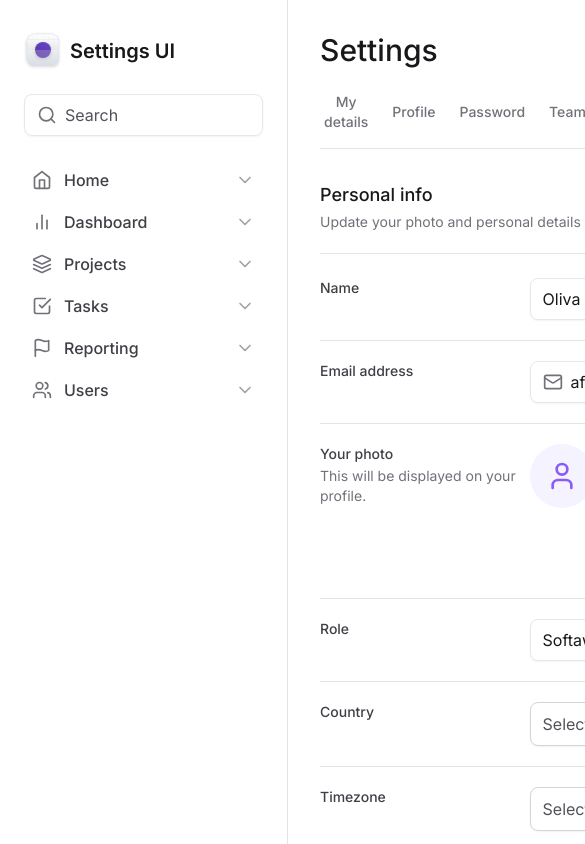
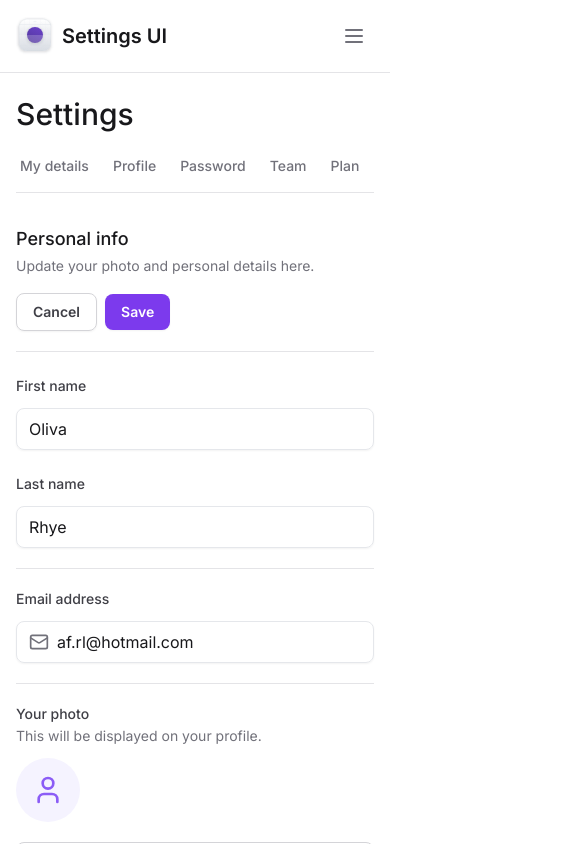
Before and after one commit to analima3/tailwind-mastered, a Next.js app: page / in a window 390 px wide. Shown: the top 844 px of the page, 585 px wide, since content can reach past the window. Built offline with nearby package versions, Linux system fonts and the light colour scheme.

Commit message:
fix: responsive layout

```diff
--- a/package.json
+++ b/package.json
@@ -10,6 +10,8 @@
   },
   "dependencies": {
     "@formkit/auto-animate": "^0.8.0",
+    "@radix-ui/react-collapsible": "^1.0.3",
+    "@radix-ui/react-scroll-area": "^1.0.4",
     "@radix-ui/react-select": "^1.2.2",
     "@radix-ui/react-tabs": "^1.0.4",
     "@types/node": "20.5.7",
--- a/src/app/layout.tsx
+++ b/src/app/layout.tsx
@@ -18,10 +18,12 @@
   return (
     <html lang="en" className="antialiased">
       <body className={inter.className}>
-        <div className="min-h-screen grid grid-cols-app">
+        <div className="min-h-screen lg:grid lg:grid-cols-app">
           <Sidebar />
 
-          <main className="px-8 pb-12 pt-8">{children}</main>
+          <main className="px-4 pb-12 pt-24 lg:px-8 lg:pt-8 lg:col-start-2">
+            {children}
+          </main>
         </div>
       </body>
     </html>
--- a/src/app/page.tsx
+++ b/src/app/page.tsx
@@ -17,13 +17,14 @@
       <SettingsTabs />
 
       <div className="flex flex-col">
-        <div className="flex items-center justify-between border-b border-zinc-200 pt-8 pb-5">
+        <div className="flex items-start lg:items-center justify-between flex-col lg:flex-row gap-4 border-b border-zinc-200 pt-8 pb-5">
           <div className="space-y-1">
             <h2 className="text-lg font-medium text-zinc-900">Personal info</h2>
             <span className="text-sm text-zinc-500">
               Update your photo and personal details here.
             </span>
           </div>
+
           <div className="flex items-center gap-2">
             <Button type="button" variant="outline">
               Cancel
@@ -38,25 +39,40 @@
           id="settings"
           className="mt-6 w-full flex flex-col gap-5 divide-y divide-zinc-200"
         >
-          <div className="grid gap-3 grid-cols-form">
+          <div className="flex flex-col gap-3 lg:grid lg:grid-cols-form">
             <label
               htmlFor="firstName"
-              className="text-sm text-zinc-700 font-medium"
+              className="text-sm text-zinc-700 font-medium hidden lg:block"
             >
               Name
             </label>
-            <div className="grid grid-cols-2 gap-6">
+
+            <label
+              htmlFor="firstName"
+              className="text-sm text-zinc-700 font-medium lg:sr-only"
+            >
+              First name
+            </label>
+            <div className="flex flex-col lg:grid lg:grid-cols-2 gap-6">
               <Input.Root>
                 <Input.Control id="firstName" defaultValue="Oliva" />
               </Input.Root>
 
-              <Input.Root>
-                <Input.Control defaultValue="Rhye" />
-              </Input.Root>
+              <div className="flex flex-col gap-3 lg:block">
+                <label
+                  htmlFor="lastName"
+                  className="text-sm text-zinc-700 font-medium lg:sr-only"
+                >
+                  Last name
+                </label>
+                <Input.Root>
+                  <Input.Control id="lastName" defaultValue="Rhye" />
+                </Input.Root>
+              </div>
             </div>
           </div>
 
-          <div className="grid gap-3 grid-cols-form pt-5">
+          <div className="flex flex-col gap-3 lg:grid lg:grid-cols-form pt-5">
             <label
               htmlFor="email"
               className="text-sm text-zinc-700 font-medium"
@@ -71,7 +87,7 @@
             </Input.Root>
           </div>
 
-          <div className="grid gap-3 grid-cols-form pt-5">
+          <div className="flex flex-col gap-3 lg:grid lg:grid-cols-form pt-5">
             <label
               htmlFor="photo"
               className="text-sm text-zinc-700 font-medium"
@@ -82,14 +98,14 @@
               </span>
             </label>
 
-            <FileInput.Root className="flex items-start gap-5">
+            <FileInput.Root className="flex flex-col lg:flex-row lg:items-start gap-5">
               <FileInput.ImagePreview />
               <FileInput.Trigger />
               <FileInput.Control />
             </FileInput.Root>
           </div>
 
-          <div className="grid gap-3 grid-cols-form pt-5">
+          <div className="flex flex-col gap-3 lg:grid lg:grid-cols-form pt-5">
             <label htmlFor="role" className="text-sm text-zinc-700 font-medium">
               Role
             </label>
@@ -98,7 +114,7 @@
             </Input.Root>
           </div>
 
-          <div className="grid gap-3 grid-cols-form pt-5">
+          <div className="flex flex-col gap-3 lg:grid lg:grid-cols-form pt-5">
             <label
               htmlFor="country"
               className="text-sm text-zinc-700 font-medium"
@@ -113,7 +129,7 @@
             </Select>
           </div>
 
-          <div className="grid gap-3 grid-cols-form pt-5">
+          <div className="flex flex-col gap-3 lg:grid lg:grid-cols-form pt-5">
             <label
               htmlFor="timezone"
               className="text-sm text-zinc-700 font-medium"
@@ -122,13 +138,13 @@
             </label>
 
             <Select placeholder="Select a timezone">
-              {timezones.map(({ abbr, text }) => (
-                <SelectItem key={abbr} text={text} value={abbr} />
+              {timezones.map(({ abbr, text, value }) => (
+                <SelectItem key={value} text={text} value={abbr} />
               ))}
             </Select>
           </div>
 
-          <div className="grid gap-3 grid-cols-form pt-5">
+          <div className="flex flex-col gap-3 lg:grid lg:grid-cols-form pt-5">
             <label htmlFor="bio" className="text-sm text-zinc-700 font-medium">
               Bio
               <span className="mt-0.5 block text-sm font-normal text-zinc-500">
@@ -137,7 +153,7 @@
             </label>
 
             <div className="space-y-3">
-              <div className="grid grid-cols-2 gap-3">
+              <div className="flex flex-col lg:grid lg:grid-cols-2 gap-3">
                 <Select defaultValue="normal" placeholder="">
                   <SelectItem text="Normal text" value="normal" />
                   <SelectItem text="Markdown" value="md" />
@@ -176,7 +192,7 @@
             </div>
           </div>
 
-          <div className="grid gap-3 grid-cols-form pt-5">
+          <div className="flex flex-col gap-3 lg:grid lg:grid-cols-form pt-5">
             <label
               htmlFor="projects"
               className="text-sm text-zinc-700 font-medium"
--- a/src/components/SettingsTabs/TabItem.tsx
+++ b/src/components/SettingsTabs/TabItem.tsx
@@ -15,7 +15,7 @@
       value={value}
       className="group relative px-1 pb-4 text-sm font-medium text-zinc-500 hover:text-violet-700 data-[state=active]:text-violet-700 outline-none"
     >
-      <span className="group-focus-visible:ring-2 group-focus-visible:ring-violet-400 group-focus-visible:ring-offset-4 rounded">
+      <span className="group-focus-visible:ring-2 group-focus-visible:ring-violet-400 group-focus-visible:ring-offset-4 rounded whitespace-nowrap">
         {title}
       </span>
 
--- a/src/components/SettingsTabs/index.tsx
+++ b/src/components/SettingsTabs/index.tsx
@@ -1,6 +1,7 @@
 'use client'
 
 import * as Tabs from '@radix-ui/react-tabs'
+import * as ScrollArea from '@radix-ui/react-scroll-area'
 import { TabItem } from './TabItem'
 import { useState } from 'react'
 
@@ -9,6 +10,8 @@
 
   return (
     <Tabs.Root value={currentTab} onValueChange={setCurrentTab}>
+      <ScrollArea.Root className="w-full" type="scroll">
+        <ScrollArea.Viewport className="w-full">
           <Tabs.List className="mt-6 flex w-full items-center gap-4 border-b border-zinc-200">
             <TabItem
               title="My details"
@@ -28,9 +31,17 @@
               isSelected={currentTab === 'password'}
             />
 
-        <TabItem title="Team" value="team" isSelected={currentTab === 'team'} />
+            <TabItem
+              title="Team"
+              value="team"
+              isSelected={currentTab === 'team'}
+            />
 
-        <TabItem title="Plan" value="plan" isSelected={currentTab === 'plan'} />
+            <TabItem
+              title="Plan"
+              value="plan"
+              isSelected={currentTab === 'plan'}
+            />
 
             <TabItem
               title="Billing"
@@ -56,8 +67,21 @@
               isSelected={currentTab === 'integrations'}
             />
 
-        <TabItem title="API" value="api" isSelected={currentTab === 'api'} />
+            <TabItem
+              title="API"
+              value="api"
+              isSelected={currentTab === 'api'}
+            />
           </Tabs.List>
+        </ScrollArea.Viewport>
+
+        <ScrollArea.Scrollbar
+          className="flex h-0.5 translate-y-1.5 touch-none select-none flex-col bg-zinc-100"
+          orientation="horizontal"
+        >
+          <ScrollArea.Thumb className="relative flex-1 rounded-lg bg-zinc-300" />
+        </ScrollArea.Scrollbar>
+      </ScrollArea.Root>
     </Tabs.Root>
   )
 }
--- a/src/components/Sidebar/index.tsx
+++ b/src/components/Sidebar/index.tsx
@@ -1,3 +1,5 @@
+'use client'
+
 import {
   LifeBuoy,
   Settings,
@@ -8,19 +10,33 @@
   Layers,
   Users,
   Search,
+  Menu,
 } from 'lucide-react'
 import { Logo } from './Logo'
 import { NavItem } from './NavItem'
 import { UsedSpaceWidget } from './UsedSpaceWidget'
 import { Profile } from './Profile'
 import { Input } from '../Form/Input'
+import * as Collapsible from '@radix-ui/react-collapsible'
+import { Button } from '../Button'
 
 export function Sidebar() {
   return (
-    <aside className="flex flex-col gap-6 border-r border-zinc-200 px-5 py-8">
-      <div className="mx-1 space-y-6">
+    <Collapsible.Root className="flex flex-col gap-6 lg:h-screen border-b border-zinc-200 p-4 fixed top-0 right-0 left-0 data-[state=open]:bottom-0 z-20 bg-white lg:right-auto lg:w-80 lg:border-r lg:px-5 lg:py-8">
+      <div className="flex items-center justify-between">
         <Logo />
 
+        <Collapsible.Trigger asChild className="lg:hidden">
+          <Button variant="ghost">
+            <Menu className="h-6 w-6" />
+          </Button>
+        </Collapsible.Trigger>
+      </div>
+
+      <Collapsible.Content
+        forceMount
+        className="flex-1 flex flex-col gap-6 data-[state=closed]:hidden lg:data-[state=closed]:flex"
+      >
         <Input.Root>
           <Input.Prefix>
             <Search className="h-5 w-5 text-zinc-500" />
@@ -28,7 +44,6 @@
 
           <Input.Control placeholder="Search" />
         </Input.Root>
-      </div>
 
         <nav className="flex flex-col gap-0.5">
           <NavItem title="Home" icon={Home} />
@@ -51,6 +66,7 @@
 
           <Profile />
         </div>
-    </aside>
+      </Collapsible.Content>
+    </Collapsible.Root>
   )
 }
```
Also changed, not shown: 1 other file (tests, documents, lock files or other folders). Lines whose indentation alone changed are shown as unchanged.
